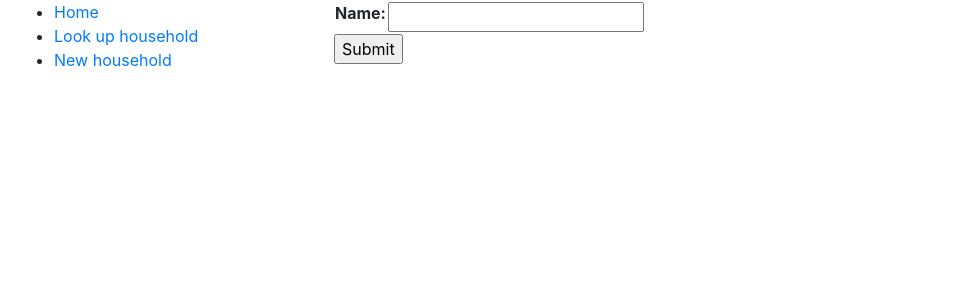
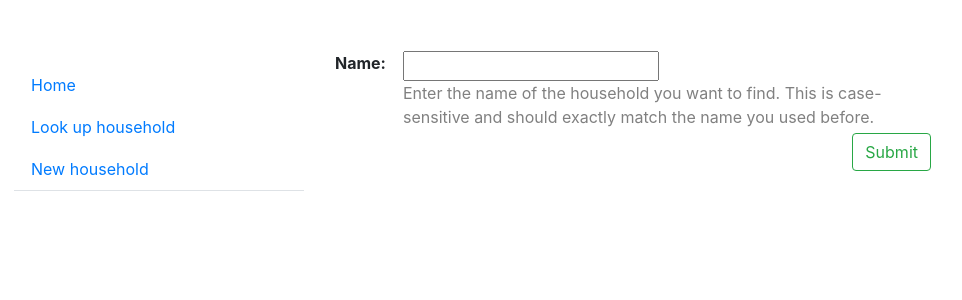
Before and after one commit to kimberscott/minichore, a Django app: page /allocate/households/lookup/ in a window 1280 px wide. Shown: the top 300 px of the page, without its empty margins (1-963 px from the left). Run offline with Django 3.2, Linux system fonts and the light colour scheme; parts of the project's set-up code (start-up, migrations or seed data) failed here and were passed over; some libraries are stand-ins or nearby versions.

Commit message:
validate forms, begin styling

```diff
--- a/allocate/forms.py
+++ b/allocate/forms.py
@@ -6,7 +6,7 @@ from .models import Doer, Chore, Household, Weight
 from decimal import Decimal
 
 class HouseholdLookupForm(forms.Form):
-    name = forms.CharField()
+    name = forms.CharField(help_text='Enter the name of the household you want to find. This is case-sensitive and should exactly match the name you used before.')
 
     def clean_name(self):
         data = self.cleaned_data['name']
@@ -16,16 +16,33 @@ class HouseholdLookupForm(forms.Form):
         # this method didn't change it.
         return data
 
-class AddChoreForm(forms.ModelForm):
+class HouseholdEditForm(forms.ModelForm):
+
+    def __init__(self, *args, **kwargs):
+        super(HouseholdEditForm, self).__init__(*args)
+        self.household = kwargs['household']
+
+    def clean(self):
+        """Checks that household is in editing state."""
+        cleaned_data = super().clean()
+        if any(self.errors):
+            # Don't bother validating unless each field is valid on its own
+            return
+        if not self.household.editing:
+            raise forms.ValidationError("Household is not in editing mode.")
+
+class AddChoreForm(HouseholdEditForm):
 
     class Meta:
         model = Chore
         fields = ['name', 'isFixed', 'doer', 'fixedValue']
 
     def __init__(self, *args, **kwargs):
-        super(AddChoreForm, self).__init__(*args)
-        household = kwargs['household']
-        doers = household.doer_set.all()
+        super(AddChoreForm, self).__init__(*args, **kwargs)
+        chore = kwargs.get('chore', None)
+        if chore is not None:
+        	self.initial = {'name': chore.name, 'isFixed': chore.isFixed, 'doer': chore.doer.pk if chore.doer else '', 'fixedValue': chore.fixedValue}
+        doers = self.household.doer_set.all()
         doer_field = self.fields['doer'].widget
         doer_choices = []
         doer_choices.append(('', '---------'))
@@ -36,11 +53,17 @@ class AddChoreForm(forms.ModelForm):
     # TODO: validation if fixed!!
 
 
-class AddDoerForm(forms.ModelForm):
+class AddDoerForm(HouseholdEditForm):
 
     class Meta:
         model = Doer
         fields = ['name']
+
+    def __init__(self, *args, **kwargs):
+        super(AddDoerForm, self).__init__(*args, **kwargs)
+        doer = kwargs.get('doer', None)
+        if doer is not None:
+        	self.initial = {'name': doer.name}
 
 class AddWeightForm(forms.Form):
 
--- a/allocate/static/css/styles.css
+++ b/allocate/static/css/styles.css
@@ -1,41 +1,77 @@
+.pull-right {
+	float:right;
+}
+
 .household p.choreDetails{
 	font-style: italic;
 }
 
-.household a {
-	appearance: button;
-}
-
 .household li {
-	width: 50%;
-}
-
-.household .doers {
-	width: 50%;
-    display:inline-block;
-}
-
-.household .doers .row {
-	margin: .5em;
-}
-
-.household .doers button.doer {
-	float: left;
-	clear: left;
-}
-
-.household .deleteButton {
-	float: right;
+	width: 100%;
+	list-style-type: none;
 }
 
 div#buttonrow {
 	width: 60%;
 }
 
-.pull-right {
-	float:right;
+.btn {
+	margin: 3px;
+}
+
+li .btn {
+	vertical-align: center;
+}
+
+li {
+	vertical-align: middle;
 }
 
 tr.fixedChore {
 	color: gray;
 }
+
+.sidebar {
+	padding: 5%;
+}
+
+.sidebar ul {
+	list-style-type: none;
+}
+
+.content {
+	padding: 50px;
+}
+
+.titleblock {
+	margin-bottom: 3em;
+}
+
+form {
+	max-width: 600px;
+}
+
+.helptext {
+	color: gray;
+}
+
+form table th, form table td {
+	vertical-align: top;
+}
+
+form table th {
+	padding-right: 1em;
+}
+
+table.doerWeights th, table.doerWeights td {
+	padding-right: 3em;
+}
+
+.nav-link i {
+	width: 1.5em;
+	color: black;
+}
+
+span.changestatus {
+	float: right;
+}
--- a/allocate/templates/allocate/chore_confirm_delete.html
+++ b/allocate/templates/allocate/chore_confirm_delete.html
@@ -8,7 +8,8 @@
 
 <form action="" method="POST">
   {% csrf_token %}
-  <input type="submit" action="" value="Yes, delete." />
+  <a href="{% url 'household-detail' chore.household.id %}" class="ml-auto btn btn-outline-secondary"> Cancel </a>
+  <input class="ml-auto btn btn-outline-danger pull-right" type="submit" action="" value="Yes, delete." />
 </form>
 
 {% endblock %}
--- a/allocate/templates/allocate/chore_form.html
+++ b/allocate/templates/allocate/chore_form.html
@@ -7,7 +7,10 @@
     <table>
     {{ form.as_table }}
     </table>
-    <input type="submit" value="Submit" />
+    <a href="{% url 'household-detail' form.household.id %}" class="ml-auto btn btn-outline-danger doer pull-left">
+		Cancel
+	</a>
+    <input class="ml-auto btn btn-outline-success pull-right" type="submit" value="Submit" />
 
 </form>
 {% endblock %}
--- a/allocate/templates/allocate/doer_confirm_delete.html
+++ b/allocate/templates/allocate/doer_confirm_delete.html
@@ -8,7 +8,8 @@
 
 <form action="" method="POST">
   {% csrf_token %}
-  <input type="submit" action="" value="Yes, delete." />
+  <a href="{% url 'household-detail' doer.household.id %}" class="ml-auto btn btn-outline-secondary"> Cancel </a>
+  <input class="ml-auto btn btn-outline-danger pull-right" type="submit" action="" value="Yes, delete." />
 </form>
 
 {% endblock %}
--- a/allocate/templates/allocate/doer_form.html
+++ b/allocate/templates/allocate/doer_form.html
@@ -7,7 +7,10 @@
     <table>
     {{ form.as_table }}
     </table>
-    <input type="submit" value="Submit" />
+    <a href="{% url 'household-detail' form.household.id %}" class="ml-auto btn btn-outline-danger pull-left">
+		Cancel
+	</a>
+    <input class="ml-auto btn btn-outline-success pull-right" type="submit" value="Submit" />
 
 </form>
 {% endblock %}
--- a/allocate/templates/allocate/household_form.html
+++ b/allocate/templates/allocate/household_form.html
@@ -5,9 +5,8 @@
 <form action="" method="post">
     {% csrf_token %}
     <table>
-    {{ form.as_table }}
+    {{ form }}
     </table>
-    <input type="submit" value="Submit" />
-
+    <input class="ml-auto btn btn-outline-success pull-right" type="submit" value="Submit" />
 </form>
 {% endblock %}
--- a/allocate/templates/allocate/household_weights_overview.html
+++ b/allocate/templates/allocate/household_weights_overview.html
@@ -5,12 +5,12 @@
 
 
 
-	 <table>
+	 <table class="doerWeights">
 
 	 {% for doer in household.doer_set.all %}
 	  <tr>
 	  	<th>
-	  		 {{doer.name}}
+	  		 {{doer.name}}:
 	  	</th>
 
 		<td>
--- a/allocate/templates/allocate/weights_form.html
+++ b/allocate/templates/allocate/weights_form.html
@@ -159,7 +159,7 @@
     <div class="row">
     	<div class="col-sm-8">
     	<p> Note: editing weights will clear any existing allocations. </p>
-		<a href="{% url 'household-detail' doer.household.id %}" class="ml-auto btn btn-outline-danger doer pull-left">
+		<a href="{% url 'weights-overview' doer.household.id %}" class="ml-auto btn btn-outline-danger doer pull-left">
 			Cancel
 		</a>
 		<button type="button" id="normalize" class="btn btn-outline-secondary doer pull-right">Normalize</button>
--- a/allocate/templates/base_generic.html
+++ b/allocate/templates/base_generic.html
@@ -22,29 +22,32 @@
   <div class="container-fluid">
 
     <div class="row">
-      <div class="col-sm-3">
+      <div class="col-sm-3 sidebar">
       {% block sidebar %}
-      <ul class="sidebar-nav">
-          <li><a href="{% url 'index' %}">Home</a></li>
+
+
+
+      <nav class="nav flex-column nav-tabs" role="navigation">
+          <a class="nav-link" href="{% url 'index' %}">Home</a>
 
           {% if request.session.household %}
-          <li><p>Household: {{request.session.household.name}}</p>
+          <a class="nav-link" > Household: {{request.session.household.name}} </a>
           <ul>
-          <li><a href="{% url 'household-detail' request.session.household.id %}">View/edit</a></li>
-          <li><a {% if not household.editing %} href="{% url 'weights-overview' request.session.household.id %}" {% endif %}>Enter weights</a></li>
-          <li><a {% if household.have_all_weights %} href="{% url 'allocation-list' request.session.household.id %}" {% endif %}>View allocations</a></li>
-          </ul></li>
-          <li><a href="{% url 'household-lookup' %}">Switch household</a></li>
+          <li><a class="nav-link" href="{% url 'household-detail' request.session.household.id %}"><i class="fa fa-edit"></i> View/edit</a></li>
+          <li><a class="nav-link" {% if not household.editing %} href="{% url 'weights-overview' request.session.household.id %}" {% endif %}><i class="fa fa-balance-scale"></i> Enter weights</a></li>
+          <li><a class="nav-link" {% if household.have_all_weights %} href="{% url 'allocation-list' request.session.household.id %}" {% endif %}><i class="fa fa-clipboard-list"></i> View allocations</a></li>
+          </ul>
+          <a class="nav-link" href="{% url 'household-lookup' %}">Switch household</a>
           {% else %}
-          <li><a href="{% url 'household-lookup' %}">Look up household</a></li>
+          <a class="nav-link" href="{% url 'household-lookup' %}">Look up household</a>
           {% endif %}
-          <li><a href="{% url 'household-create' %}">New household</a></li>
+          <a class="nav-link" href="{% url 'household-create' %}">New household</a>
 
-      </ul>
+      </nav>
      {% endblock %}
       </div>
 
-      <div class="col-sm-7 ">
+      <div class="col-sm-7 content">
 
       {% block content %}{% endblock %}
 
--- a/allocate/urls.py
+++ b/allocate/urls.py
@@ -9,10 +9,12 @@ urlpatterns = [
 	path('households/create/', views.HouseholdCreate.as_view(), name='household-create'),
 	path('households/lookup/', views.HouseholdLookup.as_view(), name='household-lookup'),
 	path('households/<uuid:pk>/createChore/', views.create_chore, name='chore-create'),
+	path('households/chores/<int:pk>/update/', views.update_chore, name='chore-update'),
 	path('households/<uuid:pk>/createDoer/', views.create_doer, name='doer-create'),
 	path('households/<uuid:pk>/weights/', views.HouseholdWeightsView.as_view(), name='weights-overview'),
 	path('households/doers/<int:pk>/enterWeights/', views.enter_weights, name='enter-weights'),
 	path('households/doers/<int:pk>/delete/', views.DoerDelete.as_view(), name='doer-delete'),
+	path('households/doers/<int:pk>/update/', views.update_doer, name='doer-update'),
 	#path('households/<uuid:pk>/generateAllocations/', views.generate_allocations, name='generate-allocations'),
 	path('households/<uuid:pkh>/allocations/<uuid:pka>/', views.allocation_detail, name='allocation-detail'),
 	path('households/<uuid:pk>/allocations/', views.AllocationListView.as_view(), name='allocation-list'),
--- a/allocate/views.py
+++ b/allocate/views.py
@@ -3,13 +3,14 @@ from django.views import generic
 from django.views.generic.edit import CreateView, UpdateView, DeleteView, FormView
 from django.urls import reverse_lazy, reverse
 from django.shortcuts import get_object_or_404
-from django.http import HttpResponseRedirect
+from django.http import HttpResponseRedirect, HttpResponseForbidden
 from django.forms import formset_factory
+from django.core.exceptions import ValidationError, PermissionDenied
 
 import itertools
 
 from .models import Household, Doer, Chore, Allocation, Weight
-from .forms import AddChoreForm, AddDoerForm, AddWeightForm, BaseWeightFormSet, HouseholdLookupForm
+from .forms import AddChoreForm, AddDoerForm, AddWeightForm, BaseWeightFormSet, HouseholdLookupForm, HouseholdEditForm
 
 # Model object creation/deletion/update views
 
@@ -23,10 +24,8 @@ def create_doer(request, pk):
     # If this is a POST request then process the Form data
     if request.method == 'POST':
         # Create a form instance and populate it with data from the request (binding):
-        form = AddDoerForm(request.POST)
-        # Check if the form is valid:
+        form = AddDoerForm(request.POST, household=household)
         if form.is_valid():
-            # process the data in form.cleaned_data as required (here we just write it to the model due_back field)
             doer = Doer(household=household,
                 name=form.cleaned_data['name']
             )
@@ -36,7 +35,26 @@ def create_doer(request, pk):
 
     # If this is a GET (or any other method) create the default form.
     else:
-        form = AddDoerForm()
+        form = AddDoerForm(household=household)
+
+    return render(request, 'allocate/doer_form.html', {'form': form, 'household':household})
+
+def update_doer(request, pk):
+    doer = get_object_or_404(Doer, pk=pk)
+    household = doer.household
+
+    # If this is a POST request then process the Form data
+    if request.method == 'POST':
+        # Create a form instance and populate it with data from the request (binding):
+        form = AddDoerForm(request.POST, household=household, doer=doer)
+        if form.is_valid():
+            doer.name = form.cleaned_data['name']
+            doer.save()
+            return HttpResponseRedirect(reverse('household-detail', args=[household.id]))
+
+    # If this is a GET (or any other method) create the default form.
+    else:
+        form = AddDoerForm(household=household, doer=doer)
 
     return render(request, 'allocate/doer_form.html', {'form': form, 'household':household})
 
@@ -66,7 +84,7 @@ def enter_weights(request, pk):
             doer.save()
             # Get rid of any previous allocations since scores will be incorrect
             household.allocation_set.all().delete()
-            return HttpResponseRedirect(reverse('household-detail', args=[household.id]))
+            return HttpResponseRedirect(reverse('weights-overview', args=[household.id]))
     else:
         nChores = len(household.chore_set.all())
         data = {
@@ -86,10 +104,7 @@ def create_chore(request, pk):
     if request.method == 'POST':
         # Create a form instance and populate it with data from the request (binding):
         form = AddChoreForm(request.POST, household=household)
-        # Check if the form is valid:
         if form.is_valid():
-            # process the data in form.cleaned_data as required (here we just write it to the model due_back field)
-
             chore = Chore(household=household,
                 name=form.cleaned_data['name'],
                 isFixed=form.cleaned_data['isFixed'],
@@ -99,10 +114,31 @@ def create_chore(request, pk):
             chore.save()
             # redirect to a new URL:
             return HttpResponseRedirect(reverse('household-detail', args=[pk]))
-
     # If this is a GET (or any other method) create the default form.
     else:
         form = AddChoreForm(household=household)
+
+    return render(request, 'allocate/chore_form.html', {'form': form, 'household':household})
+
+def update_chore(request, pk):
+    chore = get_object_or_404(Chore, pk=pk)
+    household = chore.household
+
+    # If this is a POST request then process the Form data
+    if request.method == 'POST':
+        # Create a form instance and populate it with data from the request (binding):
+        form = AddChoreForm(request.POST, household=household)
+        if form.is_valid():
+            chore.name = form.cleaned_data['name']
+            chore.isFixed = form.cleaned_data['isFixed']
+            chore.doer = form.cleaned_data['doer']
+            chore.fixedValue = form.cleaned_data['fixedValue']
+            chore.save()
+            # redirect to a new URL:
+            return HttpResponseRedirect(reverse('household-detail', args=[household.id]))
+    # If this is a GET (or any other method) create the default form.
+    else:
+        form = AddChoreForm(household=household, chore=chore)
 
     return render(request, 'allocate/chore_form.html', {'form': form, 'household':household})
 
@@ -112,11 +148,25 @@ class ChoreDelete(DeleteView):
     def get_success_url(self):
         return reverse_lazy('household-detail', args=[self.object.household.id])
 
+    def get_object(self):
+        """ Make sure household is in editing mode, or raise 403 """
+        chore = super(ChoreDelete, self).get_object()
+        if not chore.household.editing:
+            raise PermissionDenied("Household is not in editing mode.")
+        return chore
+
 class DoerDelete(DeleteView):
     model = Doer
 
     def get_success_url(self):
         return reverse_lazy('household-detail', args=[self.object.household.id])
+
+    def get_object(self):
+        """ Make sure household is in editing mode, or raise 403 """
+        chore = super(DoerDelete, self).get_object()
+        if not chore.household.editing:
+            raise PermissionDenied("Household is not in editing mode.")
+        return chore
 
 # Display information views
 
@@ -131,14 +181,14 @@ class HouseholdDetailView(generic.DetailView):
                 household.allocation_set.all().delete()
                 Weight.objects.filter(doer__household=household).delete()
                 # Set all doers as not having weights set
-
+                for doer in household.doer_set.all():
+                    doer.hasWeights = False
+                    doer.save()
                 household.editing = True
                 household.save()
-                print('unlock it!')
             elif kwargs['changeLock'] == 'lock':
                 household.editing = False
                 household.save()
-                print('lock it!')
         return super(HouseholdDetailView, self).dispatch(request, *args, **kwargs)
 
 class HouseholdWeightsView(generic.DetailView):
```
Also changed, not shown: allocate/models.py (+19 -0 lines), allocate/templates/403.html (added, +11 -0 lines), allocate/templates/allocate/household_detail.html (+33 -20 lines), allocate/templates/index.html (+11 -13 lines), db.sqlite3.
